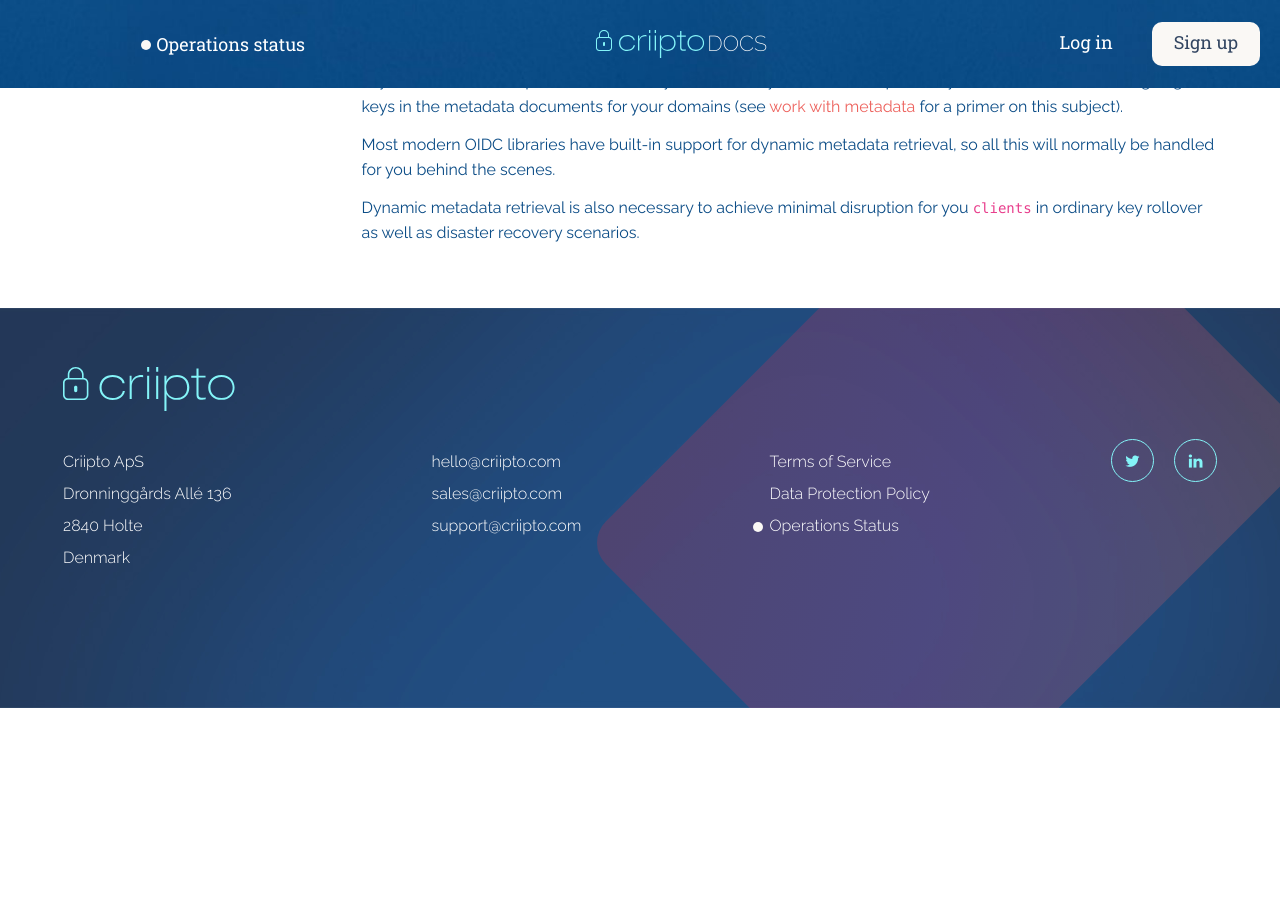
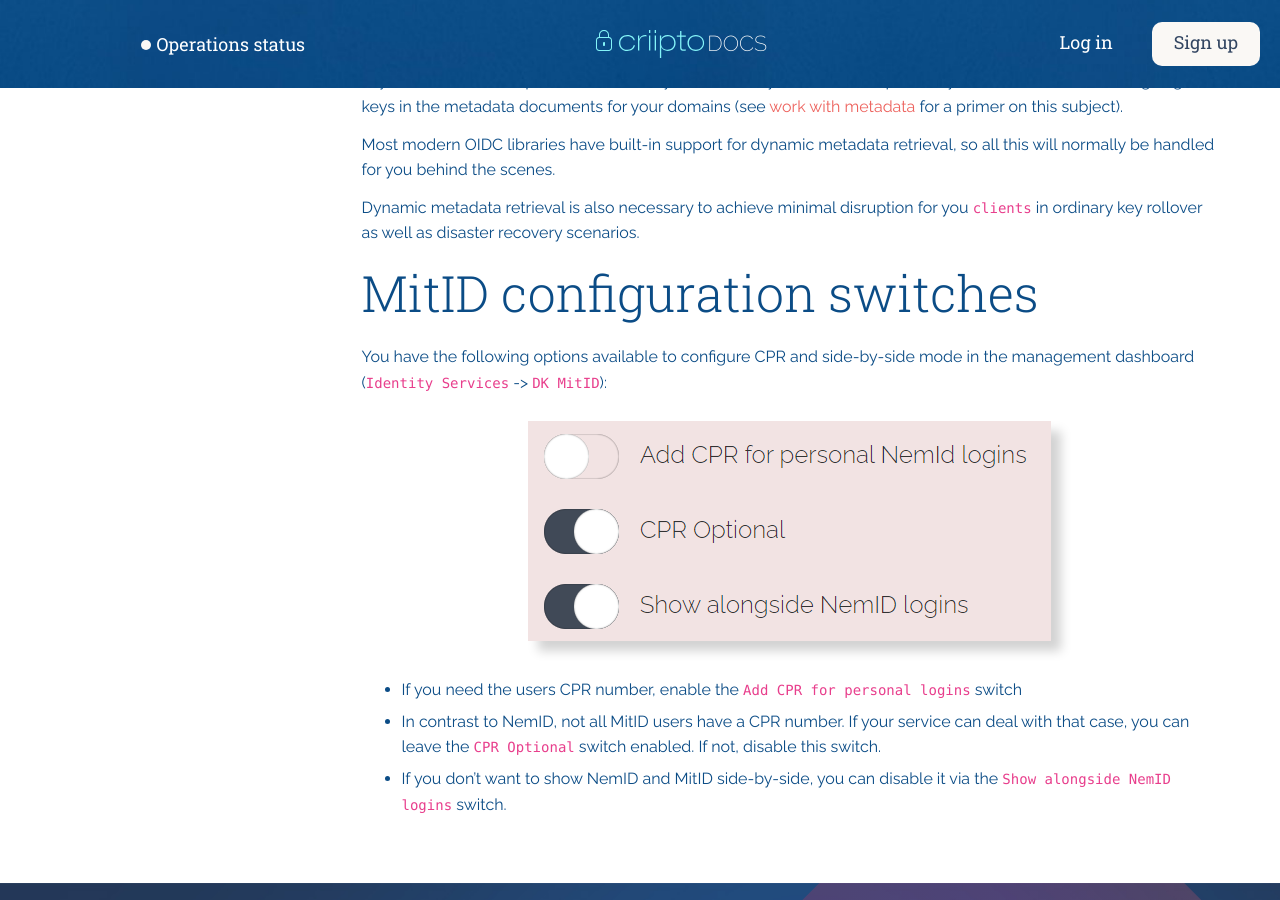
Before and after one commit to criipto/docs-old, a Jekyll site: the page built from eid-specifics/order-dk-mitid.md, in a window 1280 px wide and 900 px high, scrolled down 1715 px. Built offline with Jekyll 4.4.1, drawn with Linux system fonts in a browser that asks for light colours; some web fonts are replaced; before the commit the page ends 2423 px from its top, so only the background shows below that.

Commit message:
Added a short explanation about the 3 config switches for MitID.

```diff
--- a/eid-specifics/order-dk-mitid.md
+++ b/eid-specifics/order-dk-mitid.md
@@ -64,3 +64,11 @@
 Most modern OIDC libraries have built-in support for dynamic metadata retrieval, so all this will normally be handled for you behind the scenes.
 
 Dynamic metadata retrieval is also necessary to achieve minimal disruption for you `clients` in ordinary key rollover as well as disaster recovery scenarios.
+
+# MitID configuration switches
+You have the following options available to configure CPR and side-by-side mode in the management dashboard (`Identity Services` -> `DK MitID`): ![MitID toggles](/images/mitid-config-toggles.png)
+
+
+ - If you need the users CPR number, enable the `Add CPR for personal logins` switch
+ - In contrast to NemID, not all MitID users have a CPR number. If your service can deal with that case, you can leave the `CPR Optional` switch enabled. If not, disable this switch.
+ - If you don't want to show NemID and MitID side-by-side, you can disable it via the `Show alongside NemID logins` switch.
```
Also changed, not shown: images/mitid-config-toggles.png (added).
